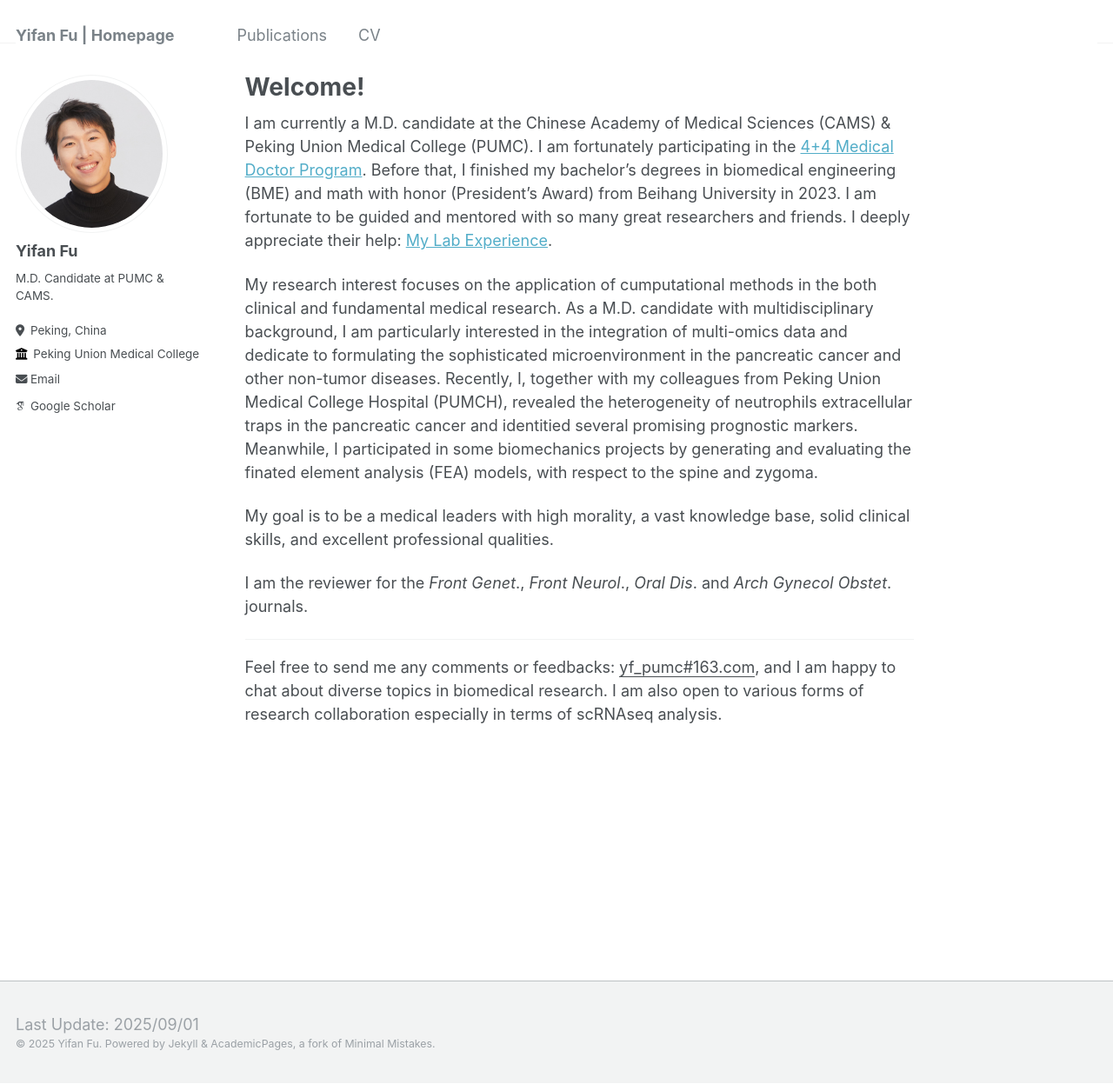
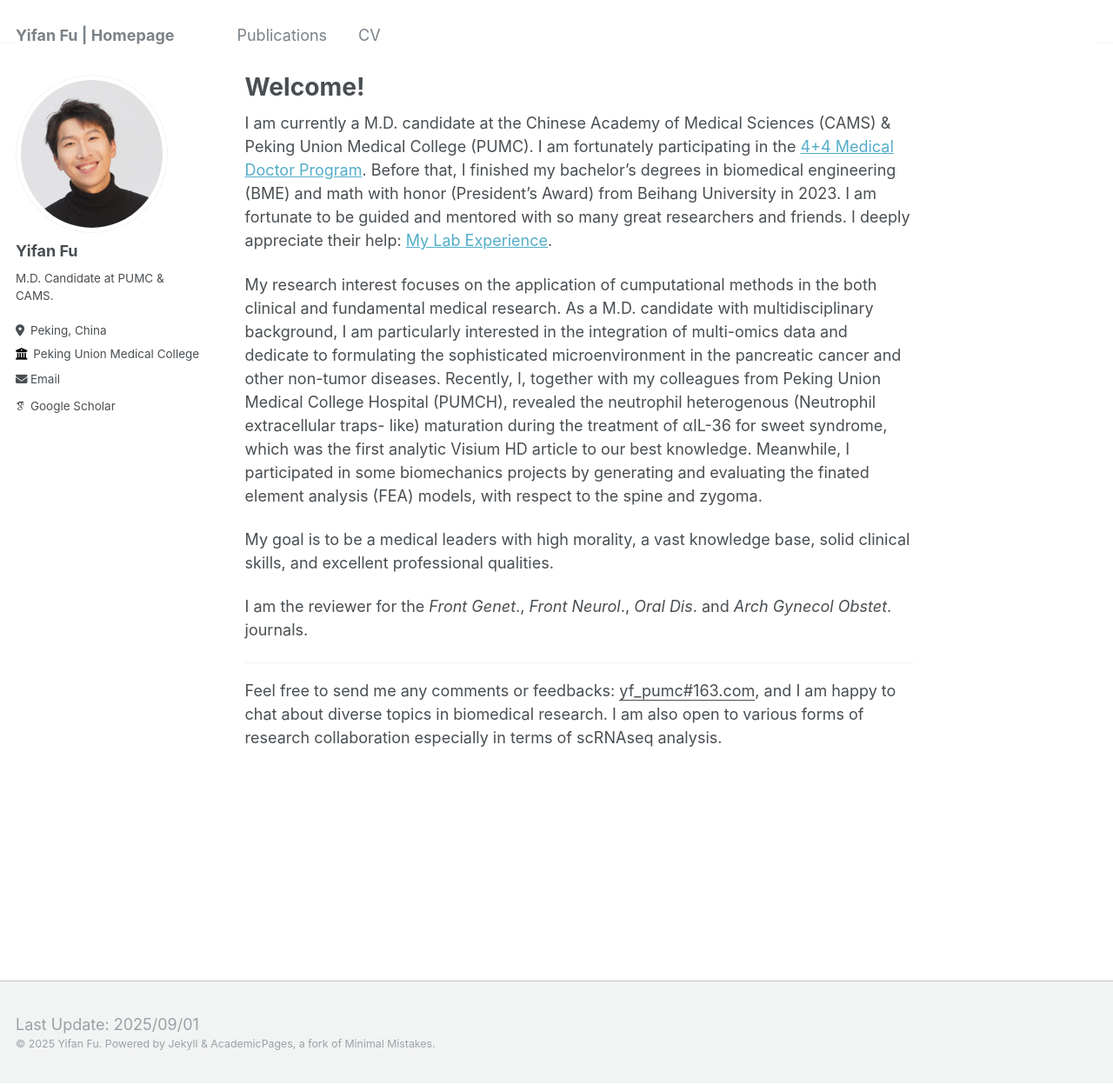
Before and after one commit to yifanfu01/yifanfu01.github.io, a Jekyll site: the page built from _pages/about.md, in a window 1280 px wide and 1247 px high. Shown: the whole window at 87% size. Built offline with Jekyll 4.4.1, drawn with Linux system fonts in a browser that asks for light colours; some web fonts are replaced.

Commit message:
Update about.md

```diff
--- a/_pages/about.md
+++ b/_pages/about.md
@@ -10,7 +10,7 @@ redirect_from:
 
 I am currently a M.D. candidate at the Chinese Academy of Medical Sciences (CAMS) & Peking Union Medical College (PUMC). I am fortunately participating in the [4+4 Medical Doctor Program](https://mdadmission.pumc.edu.cn/mdweb/site!index). Before that, I finished my bachelor's degrees in biomedical engineering (BME) and math with honor (President's Award) from Beihang University in 2023. I am fortunate to be guided and mentored with so many great researchers and friends. I deeply appreciate their help: [My Lab Experience](https://yifanfu01.github.io/cv/).
 
-My research interest focuses on the application of cumputational methods in the both clinical and fundamental medical research. As a M.D. candidate with multidisciplinary background, I am particularly interested in the integration of multi-omics data and dedicate to formulating the sophisticated microenvironment in the pancreatic cancer and other non-tumor diseases. Recently, I, together with my colleagues from Peking Union Medical College Hospital (PUMCH), revealed the heterogeneity of neutrophils extracellular traps in the pancreatic cancer and identitied several promising prognostic markers. Meanwhile, I participated in some biomechanics projects by generating and evaluating the finated element analysis (FEA) models, with respect to the spine and zygoma.
+My research interest focuses on the application of cumputational methods in the both clinical and fundamental medical research. As a M.D. candidate with multidisciplinary background, I am particularly interested in the integration of multi-omics data and dedicate to formulating the sophisticated microenvironment in the pancreatic cancer and other non-tumor diseases. Recently, I, together with my colleagues from Peking Union Medical College Hospital (PUMCH), revealed the neutrophil heterogenous (Neutrophil extracellular traps- like) maturation during the treatment of αIL-36 for sweet syndrome, which was the first analytic Visium HD article to our best knowledge. Meanwhile, I participated in some biomechanics projects by generating and evaluating the finated element analysis (FEA) models, with respect to the spine and zygoma.
 
 My goal is to be a medical leaders with high morality, a vast knowledge base, solid clinical skills, and excellent professional qualities.
 
```
